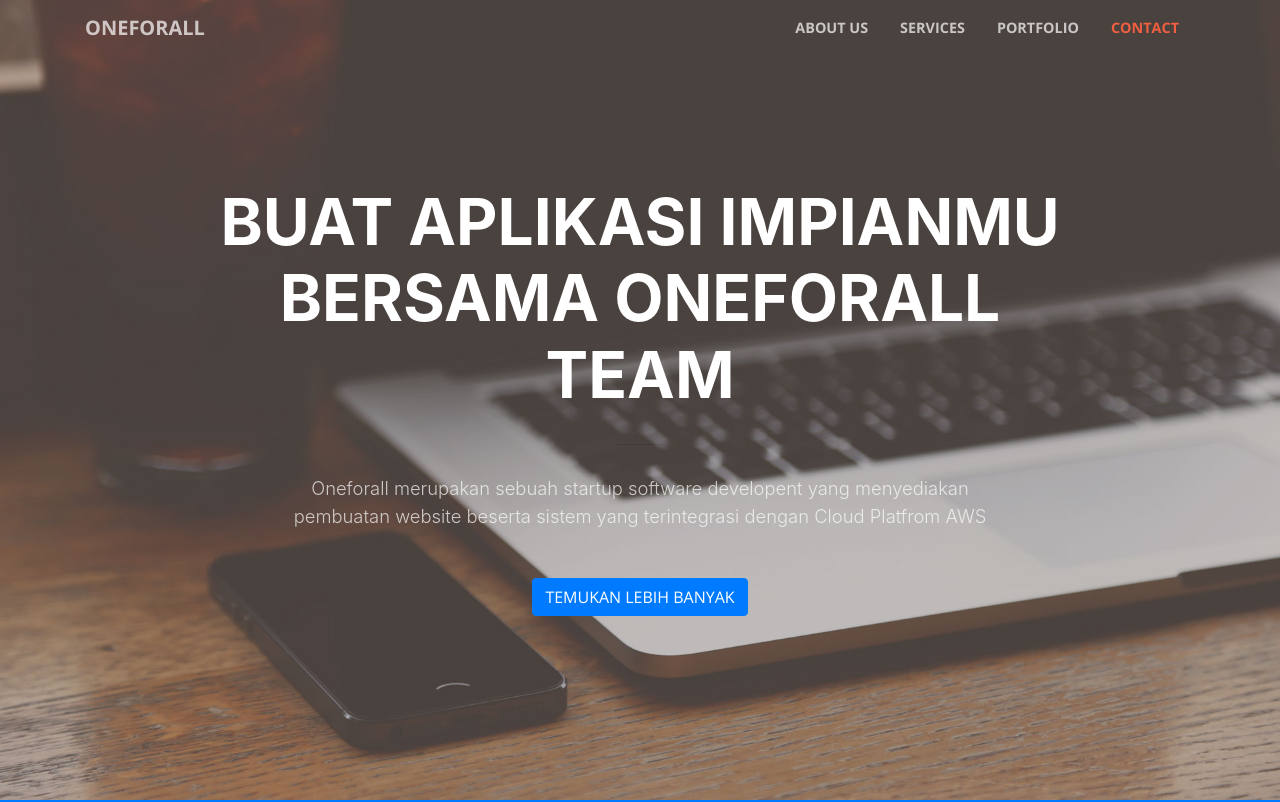
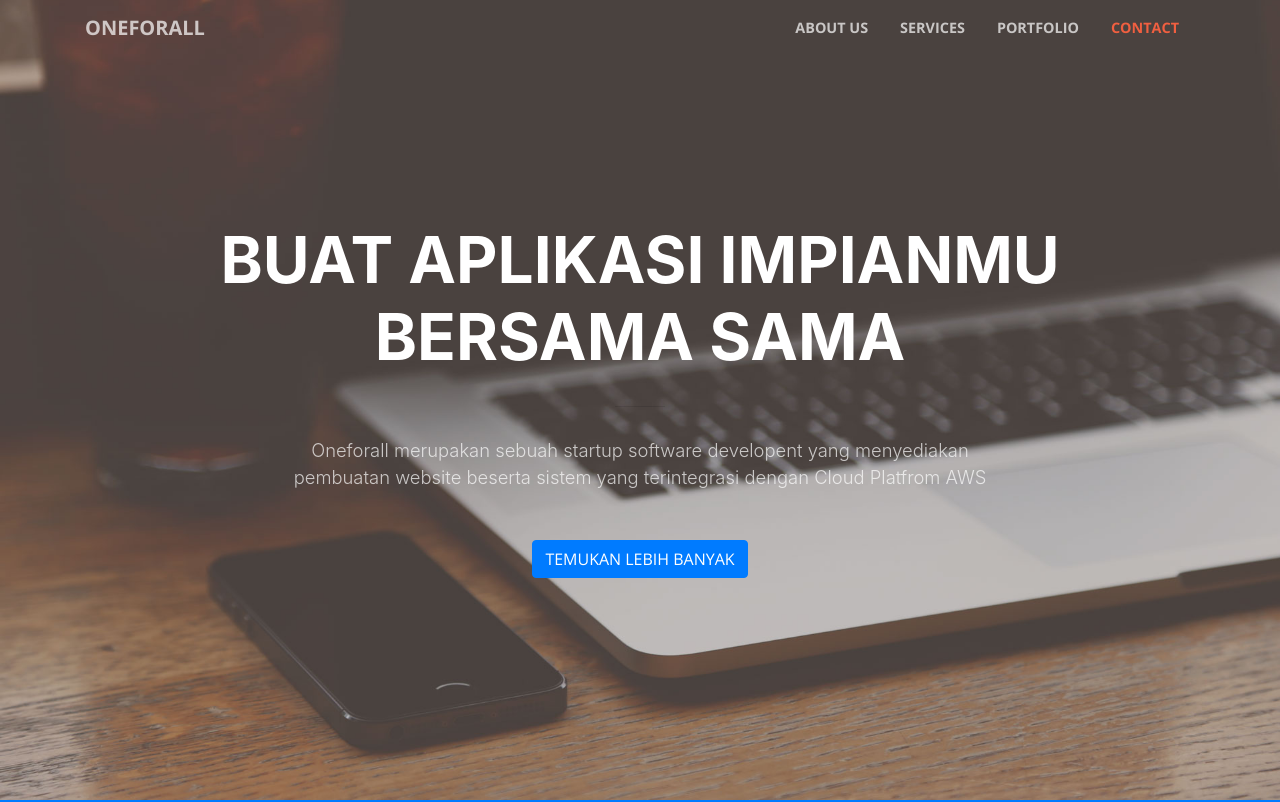
Before and after one commit to arizalsandi/landingpage, a website with bundled scripts: page index.html in a window 1280 px wide. Shown: the top 802 px of the page. Built offline with nearby package versions, Linux system fonts and the light colour scheme.

Commit message:
change index.html

```diff
--- a/index.html
+++ b/index.html
@@ -59,7 +59,7 @@
       <div class="row">
         <div class="col-lg-10 mx-auto">
           <h1 class="text-uppercase">
-            <strong>Buat Aplikasi Impianmu Bersama ONEFORALL TEAM</strong>
+            <strong>Buat Aplikasi Impianmu Bersama Sama</strong>
           </h1>
           <hr>
         </div>
```
